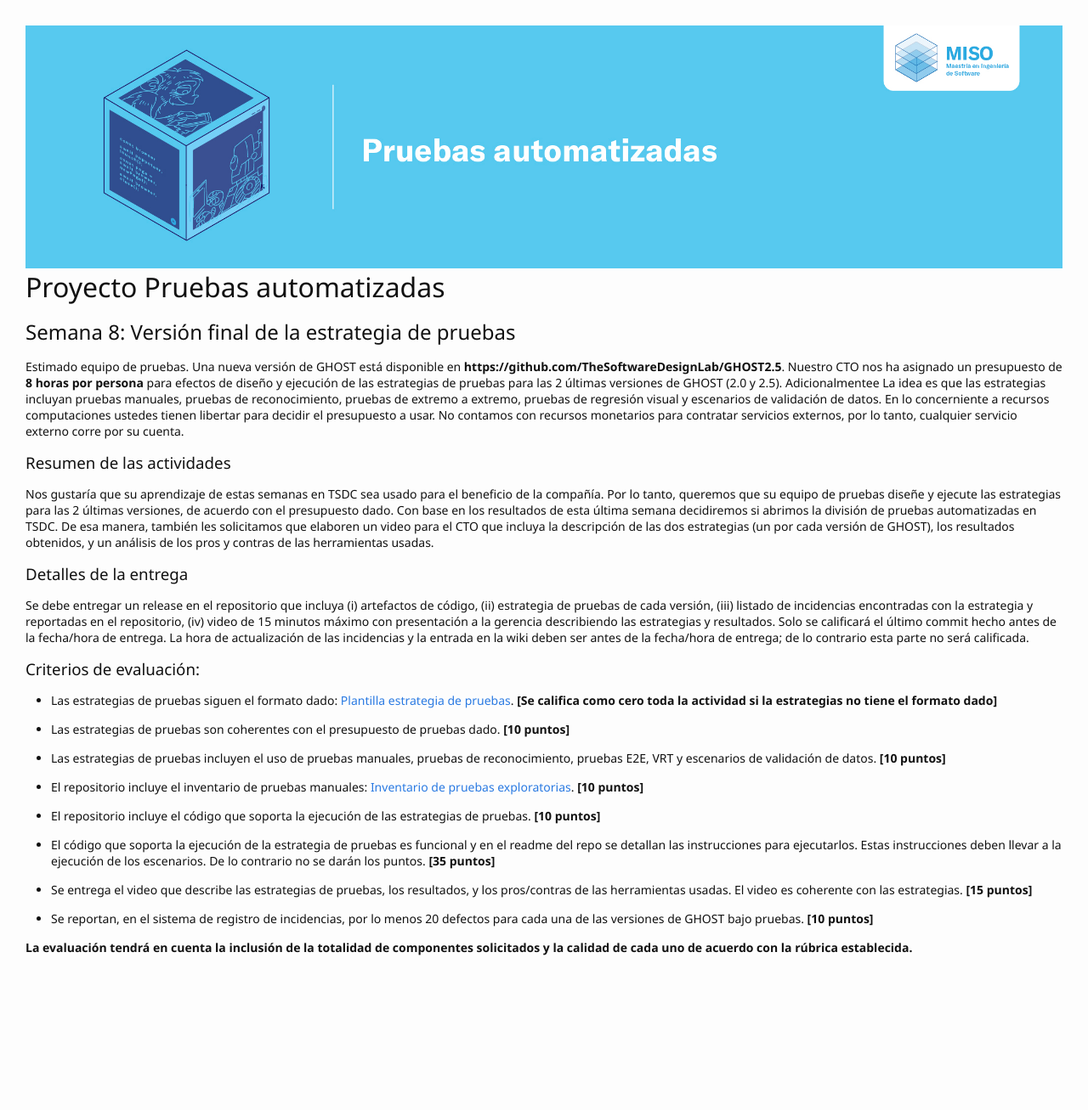
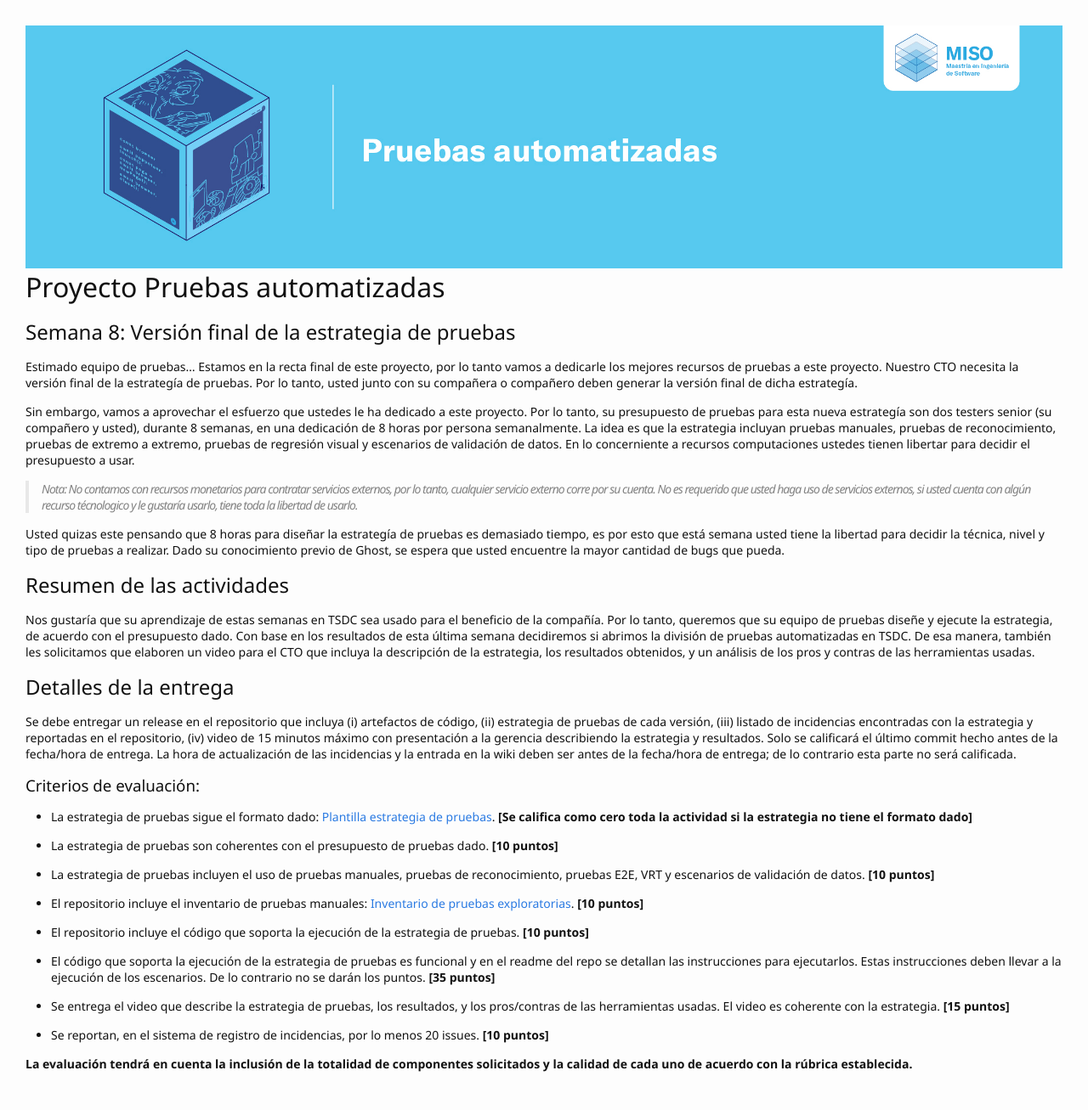
Before and after one commit to TiCSw/mt1_guias_pruebas, a Jekyll site: the page built from docs/semanas/semana8.md, in a window 1280 px wide. Shown: the whole page at 85% size. Built offline with Jekyll 4.4.1, drawn with Linux system fonts in a browser that asks for light colours; some web fonts are replaced; our own code applies the rules of GitHub Pages for plain Markdown files; comment, search, counter and statistics services are not loaded; before the commit the page ends 1170 px from its top, so only the background shows below that.

Commit message:
semana 8

```diff
--- a/docs/semanas/semana8.md
+++ b/docs/semanas/semana8.md
@@ -3,32 +3,38 @@
 
 ## Semana 8: Versión final de la estrategia de pruebas
 
-Estimado equipo de pruebas. Una nueva versión de GHOST está disponible en **https://github.com/TheSoftwareDesignLab/GHOST2.5**. Nuestro CTO nos ha asignado un presupuesto de **8 horas por persona** para efectos de diseño y ejecución de las estrategias de pruebas para las 2 últimas versiones de GHOST (2.0 y 2.5). Adicionalmentee La idea es que las estrategias incluyan pruebas manuales, pruebas de reconocimiento, pruebas de extremo a extremo, pruebas de regresión visual y escenarios de validación de datos. En lo concerniente a recursos computaciones ustedes tienen libertar para decidir el presupuesto a usar. No contamos con recursos monetarios para contratar servicios externos, por lo tanto, cualquier servicio externo corre por su cuenta.
+Estimado equipo de pruebas... Estamos en la recta final de este proyecto, por lo tanto vamos a dedicarle los mejores recursos de pruebas a este proyecto. Nuestro CTO necesita la versión final de la estrategía de pruebas. Por lo tanto, usted junto con su compañera o compañero deben generar la versión final de dicha estrategía.
 
-### Resumen de las actividades
-Nos gustaría que su aprendizaje de estas semanas en TSDC sea usado para el beneficio de la compañía. Por lo tanto, queremos que su equipo de pruebas diseñe y ejecute las estrategias para las 2 últimas versiones, de acuerdo con el presupuesto dado. Con base en los resultados de esta última semana decidiremos si abrimos la división de pruebas automatizadas en TSDC. De esa manera, también les solicitamos que elaboren un video para el CTO que incluya la descripción de las dos estrategias (un por cada versión de GHOST), los resultados obtenidos, y un  análisis de los pros y contras de las herramientas usadas.
+Sin embargo, vamos a aprovechar el esfuerzo que ustedes le ha dedicado a este proyecto. Por lo tanto, su presupuesto de pruebas para esta nueva estrategía son dos testers senior (su compañero y usted), durante 8 semanas, en una dedicación de 8 horas por persona semanalmente. La idea es que la estrategia incluyan pruebas manuales, pruebas de reconocimiento, pruebas de extremo a extremo, pruebas de regresión visual y escenarios de validación de datos. En lo concerniente a recursos computaciones ustedes tienen libertar para decidir el presupuesto a usar.
+
+> Nota: No contamos con recursos monetarios para contratar servicios externos, por lo tanto, cualquier servicio externo corre por su cuenta. No es requerido que usted haga uso de servicios externos, si usted cuenta con algún recurso técnologico y le gustaría usarlo, tiene toda la libertad de usarlo.
+
+Usted quizas este pensando que 8 horas para diseñar la estrategía de pruebas es demasiado tiempo, es por esto que está semana usted tiene la libertad para decidir la técnica, nivel y tipo de pruebas a realizar. Dado su conocimiento previo de Ghost, se espera que usted encuentre la mayor cantidad de bugs que pueda.
+
+## Resumen de las actividades
+Nos gustaría que su aprendizaje de estas semanas en TSDC sea usado para el beneficio de la compañía. Por lo tanto, queremos que su equipo de pruebas diseñe y ejecute la estrategia, de acuerdo con el presupuesto dado. Con base en los resultados de esta última semana decidiremos si abrimos la división de pruebas automatizadas en TSDC. De esa manera, también les solicitamos que elaboren un video para el CTO que incluya la descripción de la estrategia, los resultados obtenidos, y un análisis de los pros y contras de las herramientas usadas.
 
 
-### Detalles de la entrega
-Se debe entregar un release en el repositorio que incluya (i) artefactos de código, (ii) estrategia de pruebas de cada versión, (iii) listado de incidencias encontradas con la estrategia y reportadas en el repositorio, (iv) video de 15 minutos máximo con presentación a la gerencia describiendo las estrategias y resultados. Solo se calificará el último commit hecho antes de la fecha/hora de entrega. La hora de actualización de las incidencias y la entrada en la wiki deben ser antes de la fecha/hora de entrega; de lo contrario esta parte no será calificada.
+## Detalles de la entrega
+Se debe entregar un release en el repositorio que incluya (i) artefactos de código, (ii) estrategia de pruebas de cada versión, (iii) listado de incidencias encontradas con la estrategia y reportadas en el repositorio, (iv) video de 15 minutos máximo con presentación a la gerencia describiendo la estrategia y resultados. Solo se calificará el último commit hecho antes de la fecha/hora de entrega. La hora de actualización de las incidencias y la entrada en la wiki deben ser antes de la fecha/hora de entrega; de lo contrario esta parte no será calificada.
 
 ### Criterios de evaluación:
 
-- Las estrategias de pruebas siguen el formato dado: [Plantilla estrategia de pruebas](https://thesoftwaredesignlab.github.io/AutTestingCourseraBook/templates/estrategia-pruebas.docx). **[Se califica como cero toda la actividad si la estrategias no tiene el formato dado]**
+- La estrategia de pruebas sigue el formato dado: [Plantilla estrategia de pruebas](https://thesoftwaredesignlab.github.io/AutTestingCourseraBook/templates/estrategia-pruebas.docx). **[Se califica como cero toda la actividad si la estrategia no tiene el formato dado]**
 
-- Las estrategias de pruebas son coherentes con el presupuesto de pruebas dado. **[10 puntos]**
+- La estrategia de pruebas son coherentes con el presupuesto de pruebas dado. **[10 puntos]**
 
-- Las estrategias de pruebas incluyen el uso de pruebas manuales, pruebas de reconocimiento, pruebas E2E, VRT y escenarios de validación de datos. **[10 puntos]**
+- La estrategia de pruebas incluyen el uso de pruebas manuales, pruebas de reconocimiento, pruebas E2E, VRT y escenarios de validación de datos. **[10 puntos]**
 
 - El repositorio incluye el inventario de pruebas manuales:  [Inventario de pruebas exploratorias](https://thesoftwaredesignlab.github.io/AutTestingCourseraBook/templates/inventario-pruebas-exploratorias.xlsx). **[10 puntos]**
 
-- El repositorio incluye el código que soporta la ejecución de las estrategias de pruebas.  **[10 puntos]**
+- El repositorio incluye el código que soporta la ejecución de la estrategia de pruebas.  **[10 puntos]**
 
 - El código que soporta la ejecución de la estrategia de pruebas es funcional y en el readme del repo se detallan las instrucciones para ejecutarlos. Estas instrucciones deben llevar a la ejecución de los escenarios. De lo contrario no se darán los puntos.  **[35 puntos]**
 
-- Se entrega el video que describe las estrategias de pruebas, los resultados, y los pros/contras de las herramientas usadas. El video es coherente con las estrategias. **[15 puntos]**
+- Se entrega el video que describe la estrategia de pruebas, los resultados, y los pros/contras de las herramientas usadas. El video es coherente con la estrategia. **[15 puntos]**
 
-- Se reportan, en el sistema de registro de incidencias, por lo menos 20 defectos para cada una de las versiones de GHOST bajo pruebas. **[10 puntos]**
+- Se reportan, en el sistema de registro de incidencias, por lo menos 20 issues. **[10 puntos]**
 
 
 **La evaluación tendrá en cuenta la inclusión de la totalidad de componentes solicitados y la calidad de cada uno de acuerdo con la rúbrica establecida.**
```
